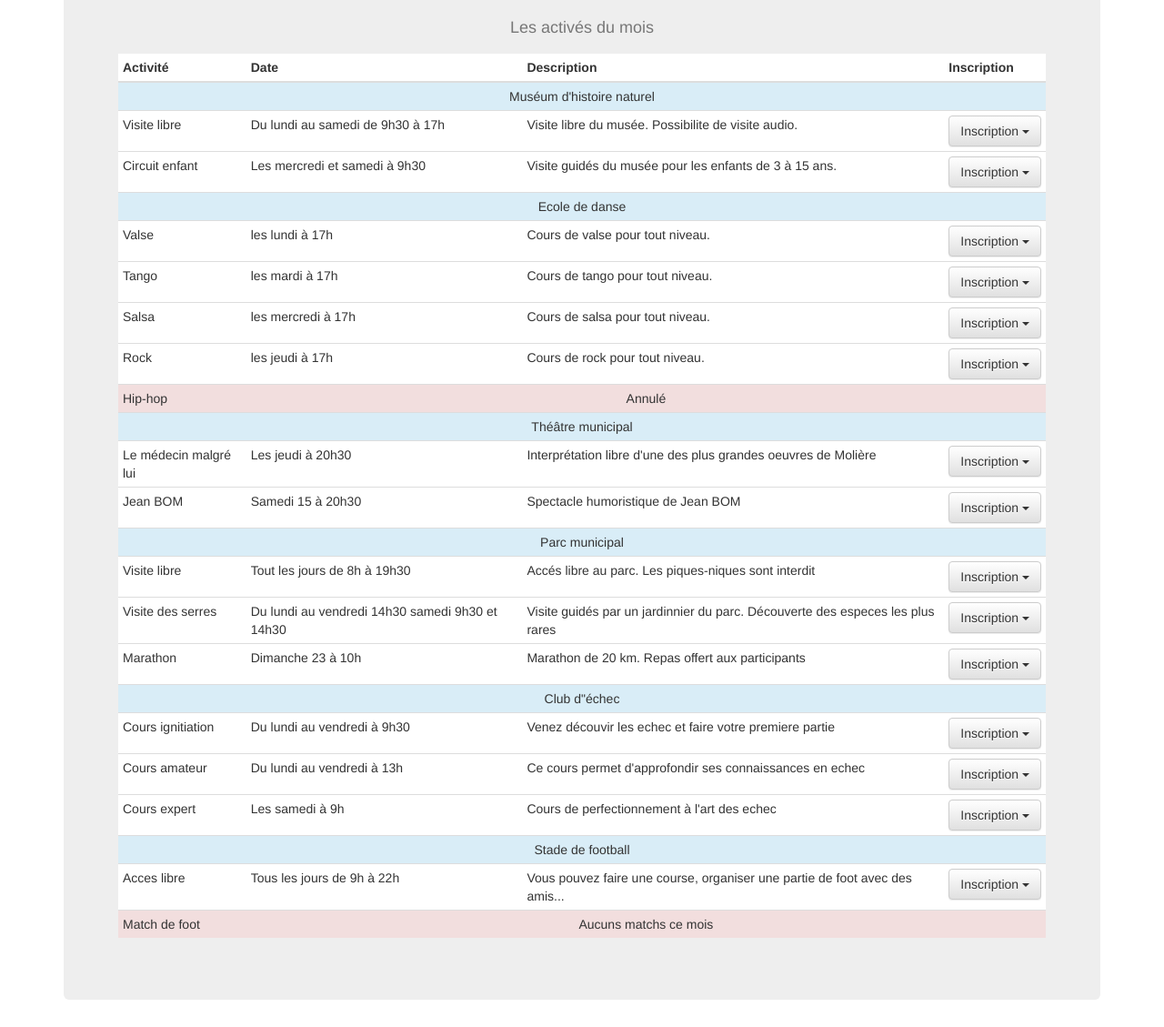
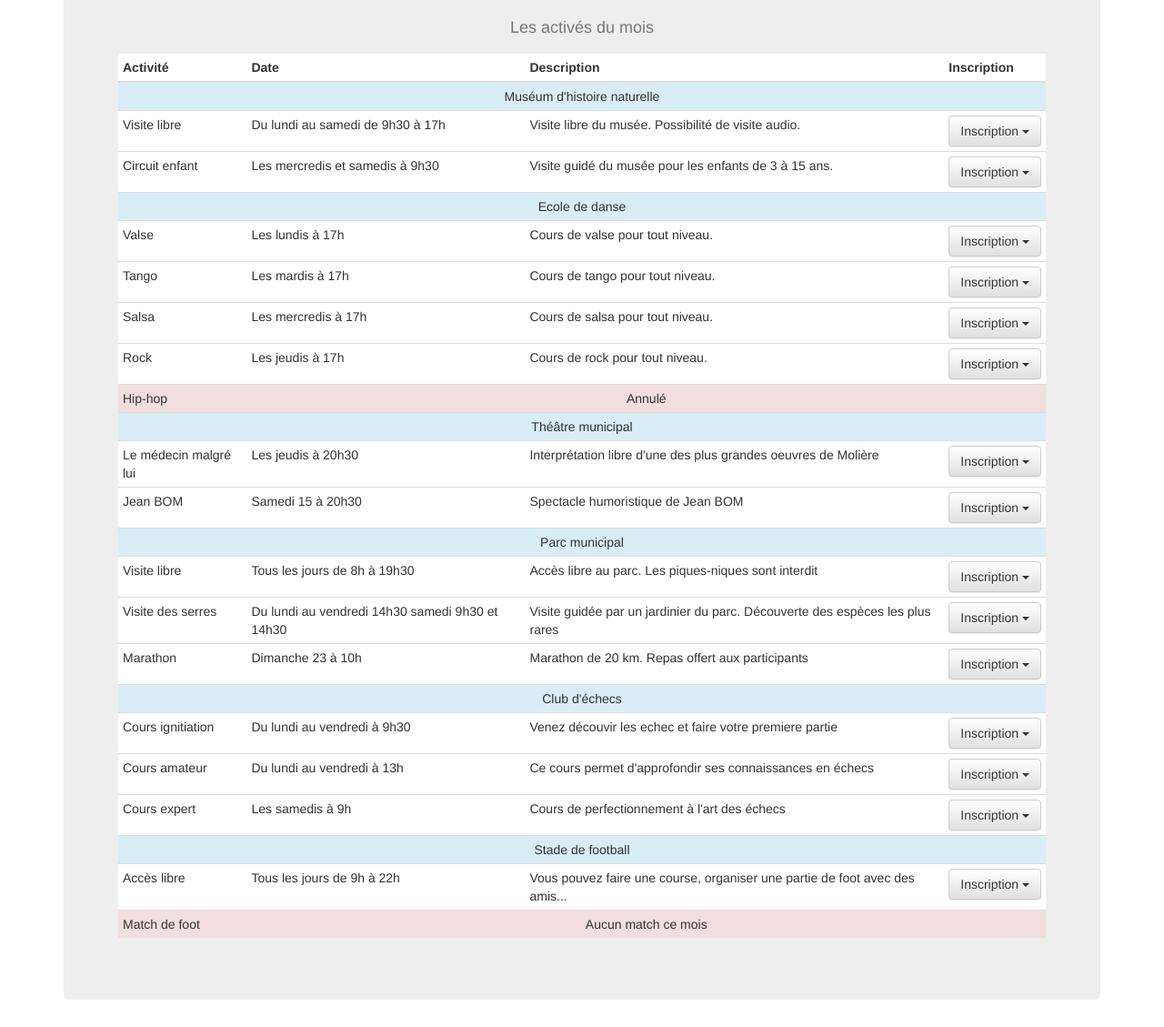
Before and after one commit to philou69/PremiumVille, a plain HTML site: page activiteMois.html in a window 1280 px wide. Shown: the part 127-1256 px from the top of the page at 91% size. Drawn offline with nearby package versions, Linux system fonts and the light colour scheme.

Commit message:
Correction des fautes d'orthographes de la page activiteMois.html

```diff
--- a/activiteMois.html
+++ b/activiteMois.html
@@ -79,13 +79,13 @@ les colonnes dates et description ont deux affichages smartphones et autres -->
 					</thead>
 					<tbody>
 						<tr class="info">
-							<td id="museum" colspan="4" class="text-center">Muséum d'histoire naturel </td>
+							<td id="museum" colspan="4" class="text-center">Muséum d'histoire naturelle </td>
 						</tr>
 						<tr>
 							<td>Visite libre</td>
 							<td class="hidden-xs"> Du lundi au samedi de 9h30 à 17h</td>
 							<td class="visible-xs"> L au S <br/>9h30 à 17h</td>
-							<td class="hidden-xs">Visite libre du musée. Possibilite de visite audio.</td>
+							<td class="hidden-xs">Visite libre du musée. Possibilité de visite audio.</td>
 							<th class="visible-xs">Visite libre</th>
 							<td>
 								<div class="btn-group">
@@ -99,9 +99,9 @@ les colonnes dates et description ont deux affichages smartphones et autres -->
 						</tr>
 						<tr>
 							<td>Circuit enfant</td>
-							<td class="hidden-xs">Les mercredi et samedi à 9h30</td>
+							<td class="hidden-xs">Les mercredis et samedis à 9h30</td>
 							<td class="visible-xs"> Me, S 9h30</td>
-							<td class="hidden-xs">Visite guidés du musée pour les enfants de 3 à 15 ans.</td>
+							<td class="hidden-xs">Visite guidé du musée pour les enfants de 3 à 15 ans.</td>
 							<td class="visible-xs">Visite pour enfants </td>
 							<td>
 								<div class="btn-group">
@@ -118,7 +118,7 @@ les colonnes dates et description ont deux affichages smartphones et autres -->
 						</tr>
 						<tr>
 							<td>Valse</td>
-							<td class="hidden-xs">les lundi à 17h</td>
+							<td class="hidden-xs">Les lundis à 17h</td>
 							<td class="visible-xs">L 17h</td>
 							<td class="hidden-xs">Cours de valse pour tout niveau.</td>
 							<td class="visible-xs">Cours de valse</td>
@@ -134,7 +134,7 @@ les colonnes dates et description ont deux affichages smartphones et autres -->
 						</tr>
 						<tr>
 							<td>Tango</td>
-							<td class="hidden-xs">les mardi à 17h</td>
+							<td class="hidden-xs">Les mardis à 17h</td>
 							<td class="visible-xs">Ma </td>
 							<td class="hidden-xs">Cours de tango pour tout niveau.</td>
 							<td class="visible-xs">Cours de tango</td>
@@ -150,7 +150,7 @@ les colonnes dates et description ont deux affichages smartphones et autres -->
 						</tr>
 						<tr>
 							<td>Salsa</td>
-							<td class="hidden-xs">les mercredi à 17h</td>
+							<td class="hidden-xs">Les mercredis à 17h</td>
 							<td class="visible-xs"> Me 17h</td>
 							<td class="hidden-xs">Cours de salsa pour tout niveau.</td>
 							<td class="visible-xs">Cours de salsa</td>
@@ -166,7 +166,7 @@ les colonnes dates et description ont deux affichages smartphones et autres -->
 						</tr>
 						<tr>
 							<td>Rock</td>
-							<td class="hidden-xs">les jeudi à 17h</td>
+							<td class="hidden-xs">Les jeudis à 17h</td>
 							<td class="visible-xs">J 17h</td>
 							<td class="hidden-xs">Cours de rock pour tout niveau.</td>
 							<td class="visible-xs">Cours de rock</td>
@@ -189,10 +189,10 @@ les colonnes dates et description ont deux affichages smartphones et autres -->
 						</tr>
 						<tr>
 							<td>Le médecin malgré lui</td>
-							<td class="hidden-xs">Les jeudi à 20h30</td>
+							<td class="hidden-xs">Les jeudis à 20h30</td>
 							<td class="visible-xs">J 20h30</td>
 							<td class="hidden-xs">Interprétation libre d'une des plus grandes oeuvres de Molière</td>
-							<td class="visible-xs"> Piéce de théâtre</td>
+							<td class="visible-xs"> Pièce de théâtre</td>
 							<td>
 								<div class="btn-group">
 									<button class="btn btn-default dropdown-toggle" data-toggle="dropdown">Inscription <span class="caret"></span></button>
@@ -208,7 +208,7 @@ les colonnes dates et description ont deux affichages smartphones et autres -->
 							<td class="hidden-xs">Samedi 15 à 20h30</td>
 							<td class="visible-xs">Le 15 20h30</td>
 							<td class="hidden-xs">Spectacle humoristique de Jean BOM</td>
-							<td class="visible-xs">Spectale</td>
+							<td class="visible-xs">Spectacle</td>
 							<td>
 								<div class="btn-group">
 									<button class="btn btn-default dropdown-toggle" data-toggle="dropdown">Inscription <span class="caret"></span></button>
@@ -224,11 +224,11 @@ les colonnes dates et description ont deux affichages smartphones et autres -->
 						</tr>
 						<tr>
 							<td>Visite libre</td>
-							<td class="hidden-xs">Tout les jours de 8h à 19h30</td>
+							<td class="hidden-xs">Tous les jours de 8h à 19h30</td>
 							<td class="visible-xs">TLJ 8h à 19h30</td>
-							<td class="hidden-xs">Accés libre au parc. Les piques-niques
+							<td class="hidden-xs">Accès libre au parc. Les piques-niques
 							sont interdit</td>
-							<td class="visible-xs">Accés libre au parc</td>
+							<td class="visible-xs">Accès libre au parc</td>
 							<td>
 								<div class="btn-group">
 									<button class="btn btn-default dropdown-toggle" data-toggle="dropdown">Inscription <span class="caret"></span></button>
@@ -244,7 +244,7 @@ les colonnes dates et description ont deux affichages smartphones et autres -->
 							<td class="hidden-xs">Du lundi au vendredi 14h30 samedi 9h30 et 14h30</td>
 							<td class="visible-xs">L au V 14h30<br/>
 							S 9h30, 14h30 </td>
-							<td class="hidden-xs">Visite guidés par un jardinnier du parc. Découverte des especes les plus rares</td>
+							<td class="hidden-xs">Visite guidée par un jardinier du parc. Découverte des espèces les plus rares</td>
 							<td class="visible-xs">Découverte des serres</td>
 							<td>
 								<div class="btn-group">
@@ -273,14 +273,14 @@ les colonnes dates et description ont deux affichages smartphones et autres -->
 							</td>
 						</tr>
 						<tr id="echec" class="info">
-							<td colspan="5" class="text-center">Club d"échec</td>
+							<td colspan="5" class="text-center">Club d'échecs</td>
 						</tr>
 						<tr>
 							<td>Cours ignitiation</td>
 							<td class="hidden-xs">Du lundi au vendredi à 9h30</td>
 							<td class="visible-xs">L au V 9h30</td>
 							<td class="hidden-xs">Venez découvir les echec et faire votre premiere partie</td>
-							<td class="visible-xs"> Ignitiation aux echecs</td>
+							<td class="visible-xs"> Initiation aux échecs</td>
 							<td>
 								<div class="btn-group">
 									<button class="btn btn-default dropdown-toggle" data-toggle="dropdown">Inscription <span class="caret"></span></button>
@@ -295,7 +295,7 @@ les colonnes dates et description ont deux affichages smartphones et autres -->
 							<td>Cours amateur</td>
 							<td class="hidden-xs">Du lundi au vendredi à 13h</td>
 							<td class="visible-xs">L au V 13h</td>
-							<td class="hidden-xs">Ce cours permet d'approfondir ses connaissances en echec</td>
+							<td class="hidden-xs">Ce cours permet d'approfondir ses connaissances en échecs</td>
 							<td class="visible-xs">Cours pour amateurs</td>
 							<td>
 								<div class="btn-group">
@@ -309,9 +309,9 @@ les colonnes dates et description ont deux affichages smartphones et autres -->
 						</tr>
 						<tr>
 							<td>Cours expert</td>
-							<td class="hidden-xs">Les samedi à 9h</td>
+							<td class="hidden-xs">Les samedis à 9h</td>
 							<td class="visible-xs">S 9h</td>
-							<td class="hidden-xs">Cours de perfectionnement à l'art des echec
+							<td class="hidden-xs">Cours de perfectionnement à l'art des échecs
 							</td>
 							<td class="visible-xs">Cours de perfectionnement</td>
 							<td>
@@ -328,11 +328,11 @@ les colonnes dates et description ont deux affichages smartphones et autres -->
 							<td colspan="5" class="text-center">Stade de football</td>
 						</tr>
 						<tr>
-							<td>Acces libre</td>
+							<td>Accès libre</td>
 							<td class="hidden-xs">Tous les jours de 9h à 22h</td>
 							<td class="visible-xs">TLJ 9h à 22h</td>
 							<td class="hidden-xs">Vous pouvez faire une course, organiser une partie de foot avec des amis...</td>
-							<td class="visible-xs">Accés libre au stade</td>
+							<td class="visible-xs">Accès libre au stade</td>
 							<td>
 								<div class="btn-group">
 									<button class="btn btn-default dropdown-toggle" data-toggle="dropdown">Inscription <span class="caret"></span></button>
@@ -345,7 +345,7 @@ les colonnes dates et description ont deux affichages smartphones et autres -->
 						</tr>
 						<tr class="danger">
 							<td>Match de foot</td>
-							<td colspan="4" class="text-center">Aucuns matchs ce mois </td>
+							<td colspan="4" class="text-center">Aucun match ce mois </td>
 						</tr>
 					</tbody>
 				</table>
```
